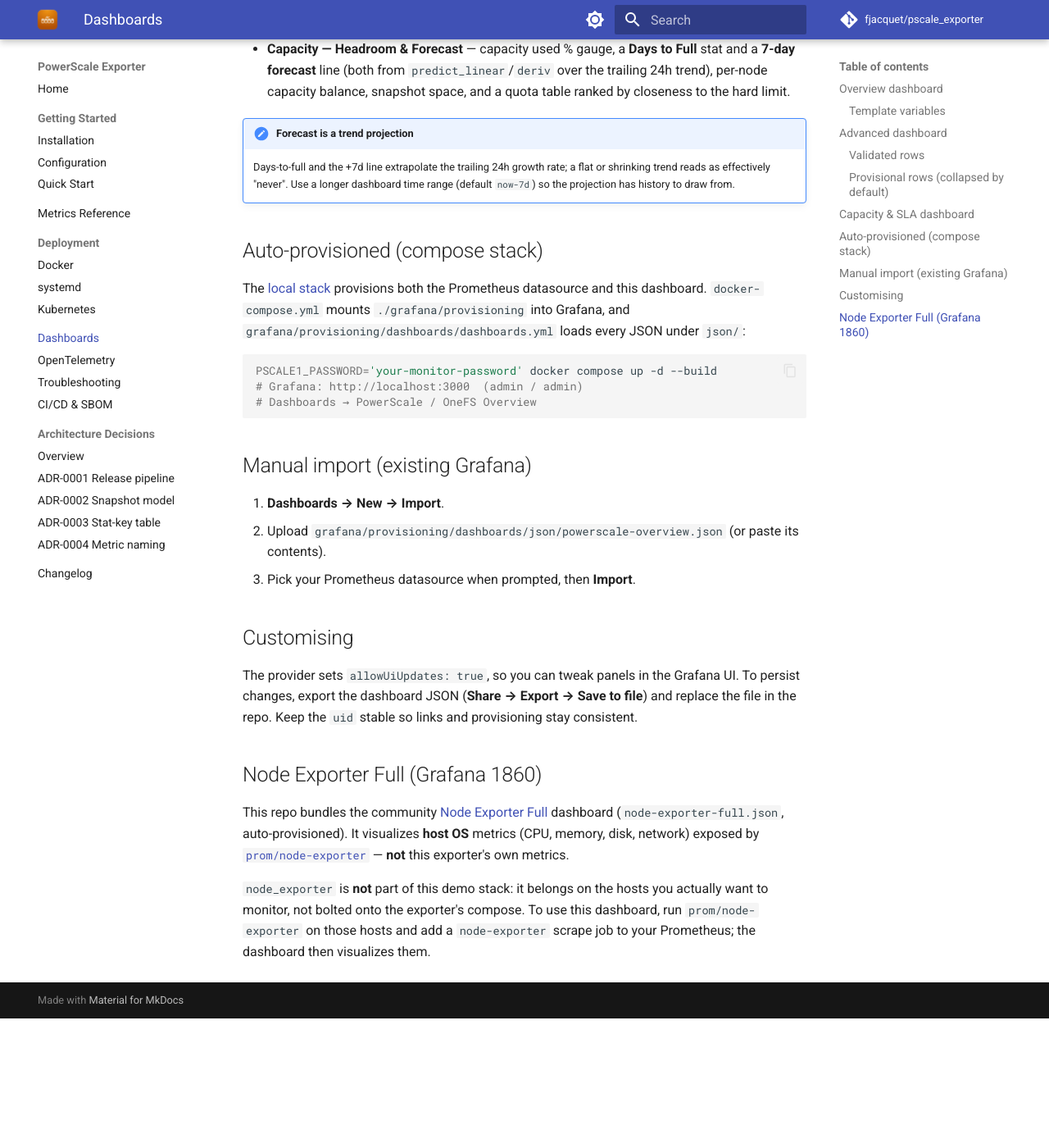
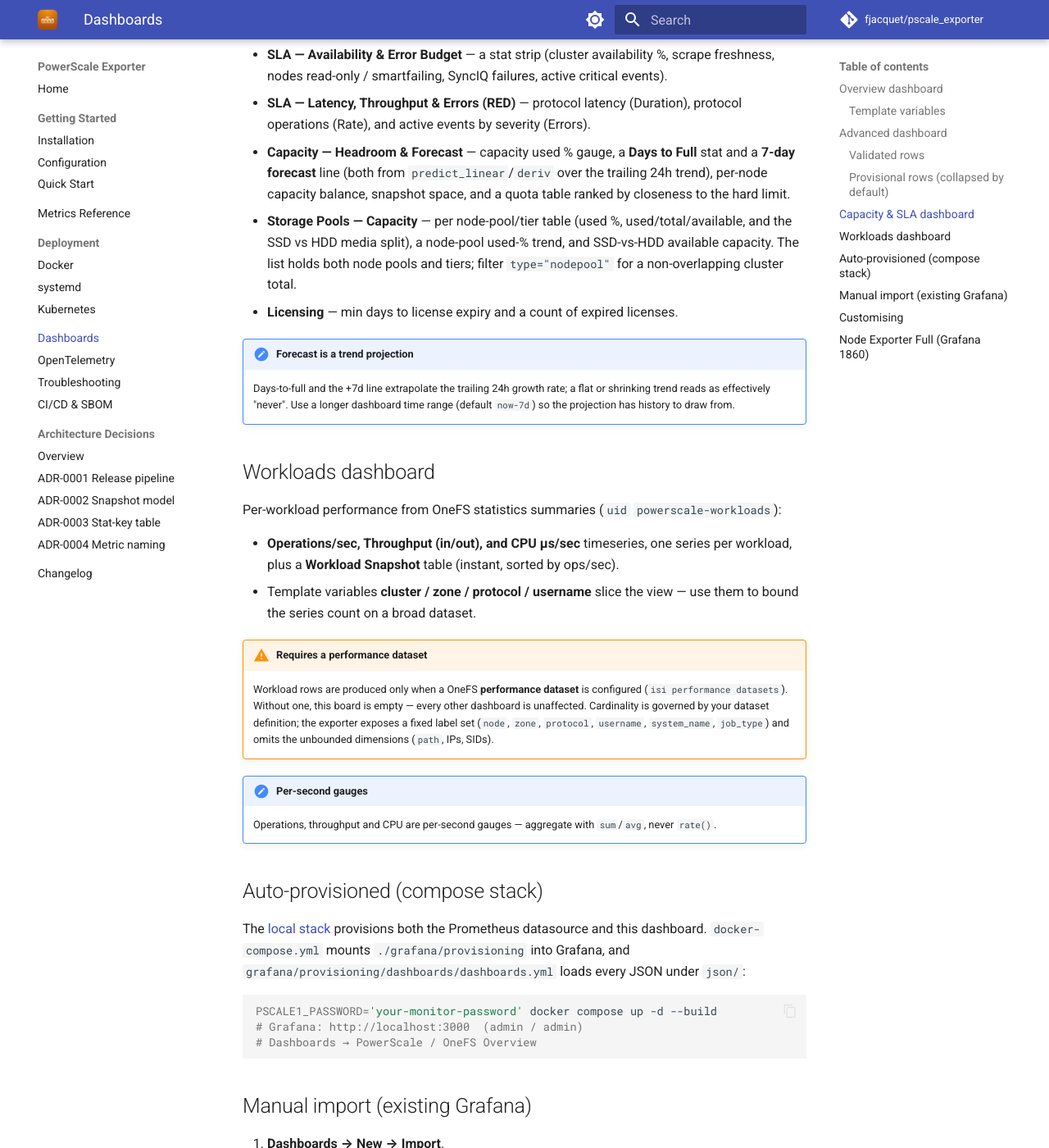
Before and after one commit to fjacquet/pscale_exporter, an MkDocs documentation site: the page built from docs/dashboards.md, in a window 1280 px wide and 1400 px high, scrolled down 2520 px. Shown: the whole window at 82% size. Built offline with MkDocs 1.6.1 and Material for MkDocs 9.7.7, drawn with Linux system fonts in a browser that asks for light colours; comment, search, counter and statistics services are not loaded; before the commit the page ends 3762 px from its top, so only the background shows below that; some of the changed text lies outside the part shown.

Commit message:
docs(dashboards): document license, storage-pool and workload panels

```diff
--- a/docs/dashboards.md
+++ b/docs/dashboards.md
@@ -8,6 +8,7 @@ Three ready-made Grafana dashboards ship in the repo under
 | **PowerScale / OneFS Overview** | `powerscale-overview` | Capacity, performance, protocols — day-to-day health. |
 | **PowerScale / OneFS Advanced** | `powerscale-advanced` | Node/drive health, data protection, cache efficiency, quota & CPU detail. |
 | **PowerScale / OneFS Capacity & SLA** | `powerscale-capacity-sla` | Availability/latency SLIs and capacity headroom with a days-to-full forecast. |
+| **PowerScale / OneFS Workloads** | `powerscale-workloads` | Per-workload operations, throughput and CPU. Requires a configured OneFS performance dataset. |
 
 Because the `powerscale_` prefix matches
 [`dell/csm-metrics-powerscale`](https://github.com/dell/csm-metrics-powerscale), existing
@@ -29,6 +30,7 @@ One comprehensive board with these rows (in display order):
   `protocol` and `op`.
 - **Per-Node Detail** *(collapsed by default)* — node CPU idle, memory used, disk IOPS, and
   used capacity.
+- **Licensing** — per-feature license status (colored) and a days-to-expiry table (soonest first; red under 30 days).
 
 ### Template variables
 
@@ -85,11 +87,31 @@ in two sections:
   **7-day forecast** line (both from `predict_linear`/`deriv` over the trailing 24h trend),
   per-node capacity balance, snapshot space, and a quota table ranked by closeness to the
   hard limit.
+- **Storage Pools — Capacity** — per node-pool/tier table (used %, used/total/available, and the SSD vs HDD media split), a node-pool used-% trend, and SSD-vs-HDD available capacity. The list holds both node pools and tiers; filter `type="nodepool"` for a non-overlapping cluster total.
+- **Licensing** — min days to license expiry and a count of expired licenses.
 
 !!! note "Forecast is a trend projection"
     Days-to-full and the +7d line extrapolate the trailing 24h growth rate; a flat or
     shrinking trend reads as effectively "never". Use a longer dashboard time range
     (default `now-7d`) so the projection has history to draw from.
+
+## Workloads dashboard
+
+Per-workload performance from OneFS statistics summaries (`uid` `powerscale-workloads`):
+
+- **Operations/sec, Throughput (in/out), and CPU µs/sec** timeseries, one series per workload, plus a **Workload Snapshot** table (instant, sorted by ops/sec).
+- Template variables **cluster / zone / protocol / username** slice the view — use them to bound the series count on a broad dataset.
+
+!!! warning "Requires a performance dataset"
+    Workload rows are produced only when a OneFS **performance dataset** is configured
+    (`isi performance datasets`). Without one, this board is empty — every other dashboard is
+    unaffected. Cardinality is governed by your dataset definition; the exporter exposes a
+    fixed label set (`node`, `zone`, `protocol`, `username`, `system_name`, `job_type`) and
+    omits the unbounded dimensions (`path`, IPs, SIDs).
+
+!!! note "Per-second gauges"
+    Operations, throughput and CPU are per-second gauges — aggregate with `sum`/`avg`, never
+    `rate()`.
 
 ## Auto-provisioned (compose stack)
 
```
Also changed, not shown: other parts of docs/dashboards.md (+1 -1 lines).
